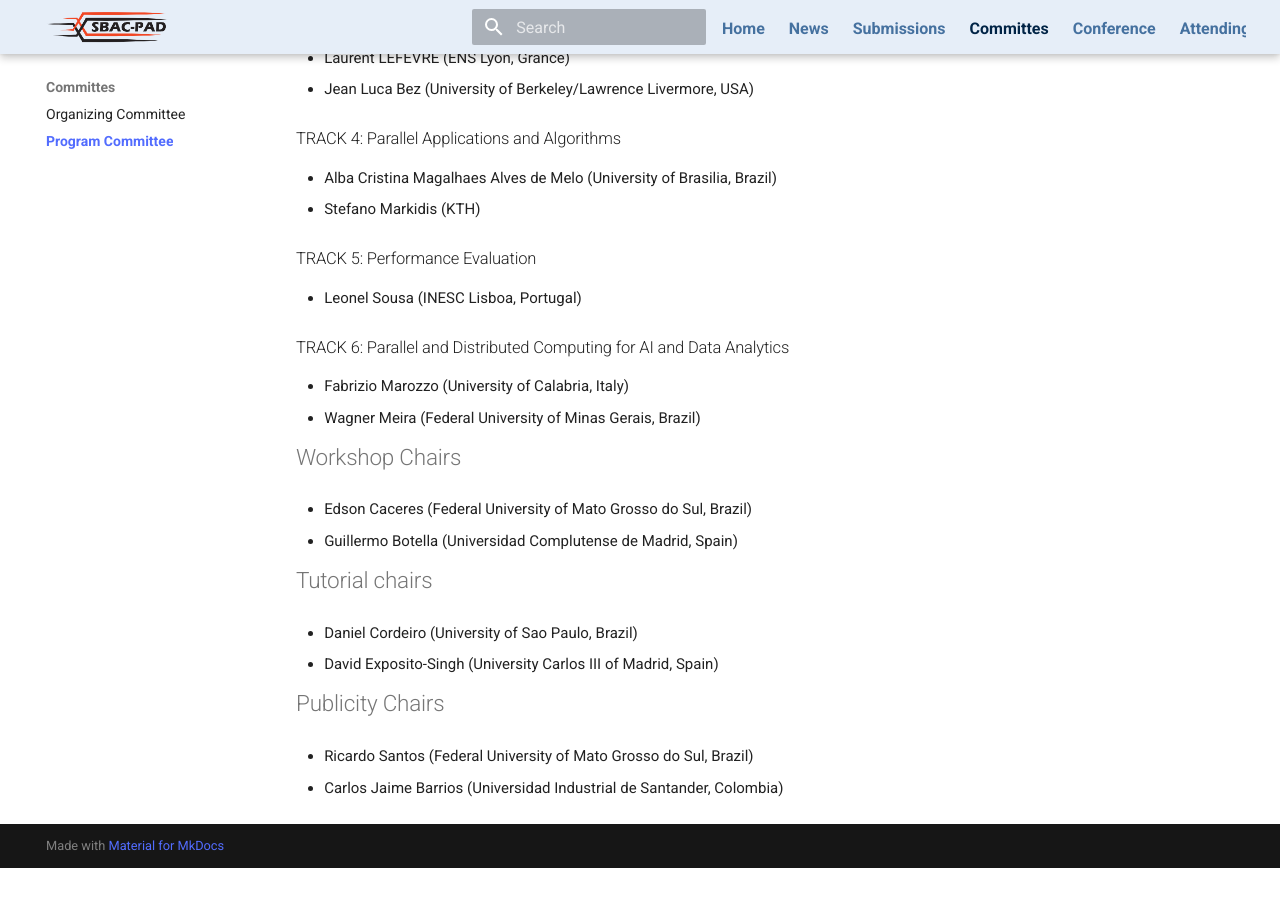
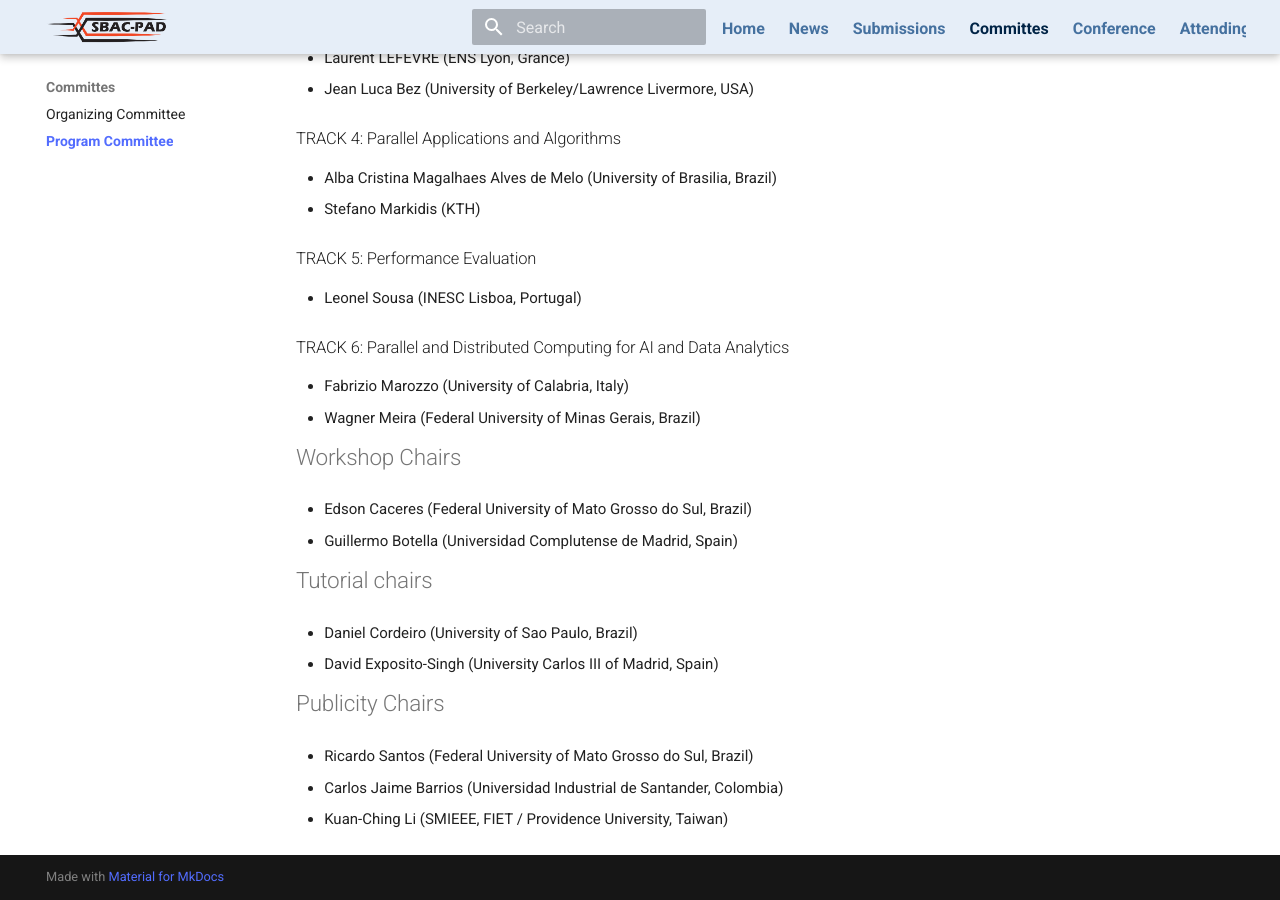
Before and after one commit to CoCo-ARCOS/sbac-pad2026, an MkDocs documentation site: the page built from docs/committees/program-committee.md, in a window 1280 px wide and 900 px high, scrolled down 871 px. Built offline with MkDocs 1.6.1 and Material for MkDocs 9.7.7, drawn with Linux system fonts in a browser that asks for light colours; before the commit the page ends 1739 px from its top, so only the background shows below that.

Commit message:
new publicity chair

```diff
--- a/docs/committees/program-committee.md
+++ b/docs/committees/program-committee.md
@@ -44,3 +44,4 @@ hide:
 
 * Ricardo Santos (Federal University of Mato Grosso do Sul, Brazil)
 * Carlos Jaime Barrios (Universidad Industrial de Santander, Colombia)
+* Kuan-Ching Li (SMIEEE, FIET / Providence University, Taiwan)
```
Also changed, not shown: 2 other files.
